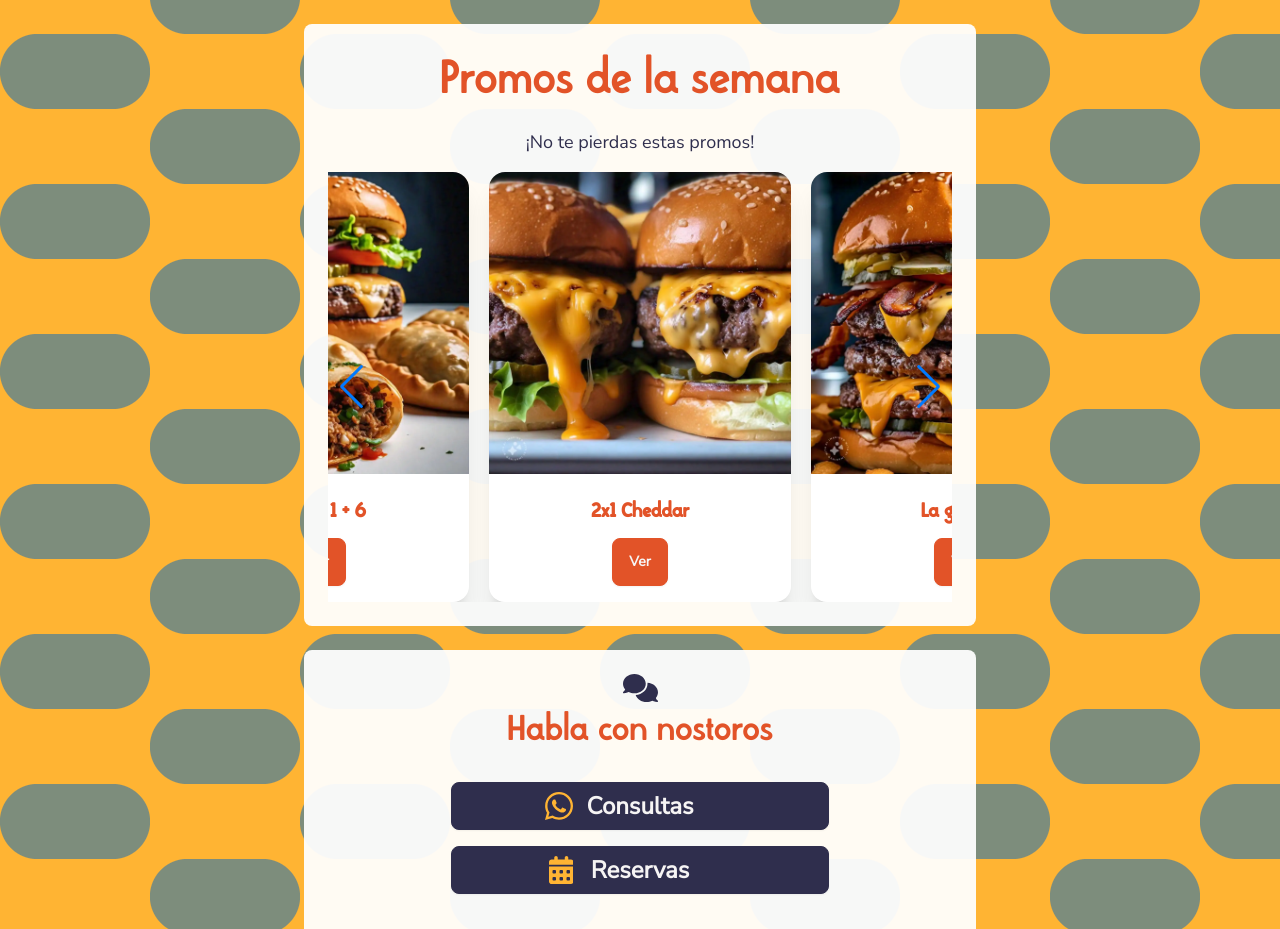
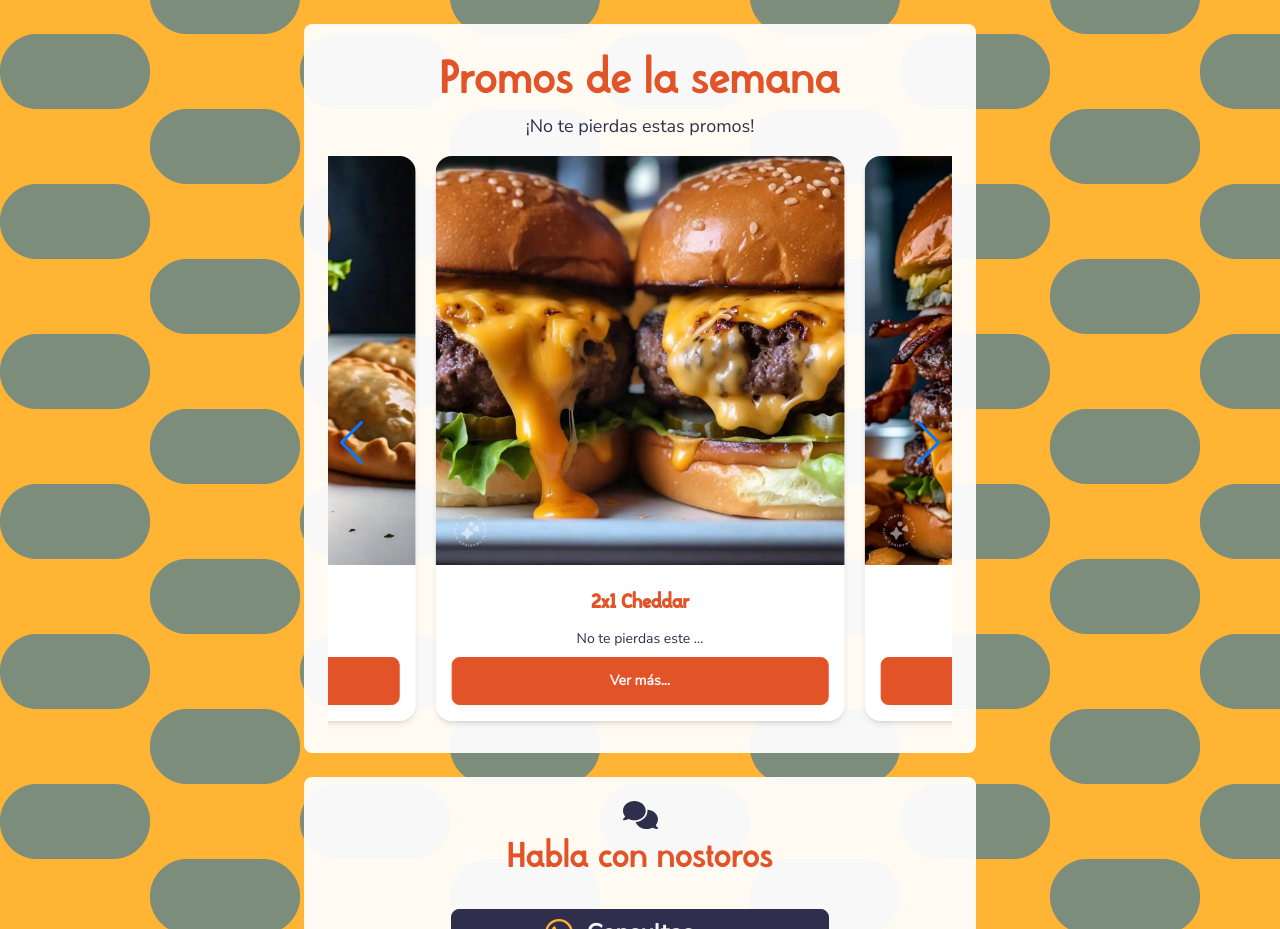
Before and after one commit to aa-avila/page-example-mister-burguer, an Astro site: page / in a window 1280 px wide. Shown: the part 1016-1945 px from the top of the page. Built offline with nearby package versions, Linux system fonts and the light colour scheme; Astro itself is replaced by a stand-in of ours; what tailwindcss-elevation would draw is missing.

Commit message:
feat: promos in progressss

```diff
--- a/src/components/PromosCarousel.tsx
+++ b/src/components/PromosCarousel.tsx
@@ -3,6 +3,10 @@ import { Swiper, SwiperSlide } from 'swiper/react';
 import 'swiper/css';
 import 'swiper/css/navigation';
 import 'swiper/css/pagination';
+
+function truncate(str: string, maxLength: number) {
+  return str.length > maxLength ? str.slice(0, maxLength - 1) + '…' : str;
+}
 
 export type PromoCarousel = {
   id: string;
@@ -19,7 +23,7 @@ export default ({ promos }: Props) => {
     <Swiper
       modules={[Navigation, A11y]}
       spaceBetween={20}
-      slidesPerView={2}
+      slidesPerView={1.5}
       centeredSlides={true}
       navigation
       pagination={{ clickable: true }}
@@ -28,20 +32,17 @@ export default ({ promos }: Props) => {
     >
       {promos.map((promo, index) => (
         <SwiperSlide key={`${promo.id}-${index}`}>
-          {/* <img
-            className="rounded-lg"
-            src={promo.image}
-            alt={`Promo-${promo.id}`}
-          /> */}
-          <div className="card card-compact w-full bg-base-100 shadow-xl">
+          <div className="card card-compact mb-2 w-full bg-base-100 shadow-md">
             <figure>
-              <img src={promo.image} alt="Shoes" />
+              <img src={promo.image} alt={promo.name} />
             </figure>
             <div className="card-body">
               <h2 className="card-title justify-center">{promo.name}</h2>
-              {/* <p>{promo.description}</p> */}
+              <p>{truncate(promo.description, 20)}</p>
               <div className="card-actions justify-center">
-                <button className="btn btn-primary">Ver</button>
+                <button className="btn btn-primary btn-block">
+                  Ver más...
+                </button>
               </div>
             </div>
           </div>
--- a/src/components/SectionPromos.astro
+++ b/src/components/SectionPromos.astro
@@ -42,6 +42,6 @@ const promos: PromoCarousel[] = [
 ---
 
 <h1>Promos de la semana</h1>
-<p class="py-4 text-lg">¡No te pierdas estas promos!</p>
+<p class="pb-4 text-lg">¡No te pierdas estas promos!</p>
 
 <Carousel client:load promos={promos} />
--- a/src/layouts/LayoutSection.astro
+++ b/src/layouts/LayoutSection.astro
@@ -1,6 +1,20 @@
+---
+interface Props {
+  innerPx?: string;
+  innerPy?: string;
+}
+
+const { innerPx, innerPy } = Astro.props;
+
+const innerClasses = [innerPx || 'px-6', innerPy || 'px-6'];
+---
+
 <section class="flex w-full flex-col items-center justify-center px-4 py-3">
   <div
-    class="inner-container w-full max-w-2xl rounded-lg p-6 text-center elevation-2"
+    class:list={[
+      'inner-container w-full max-w-2xl rounded-lg p-6 text-center elevation-2',
+      innerClasses,
+    ]}
   >
     <slot />
   </div>
--- a/src/pages/index.astro
+++ b/src/pages/index.astro
@@ -21,7 +21,7 @@ import SectionSocial from '../components/SectionSocial.astro';
       <LayoutSection>
         <SectionAbout />
       </LayoutSection>
-      <LayoutSection>
+      <LayoutSection innerPx="px-0">
         <SectionPromos />
       </LayoutSection>
       <!-- <LayoutSection>
```
